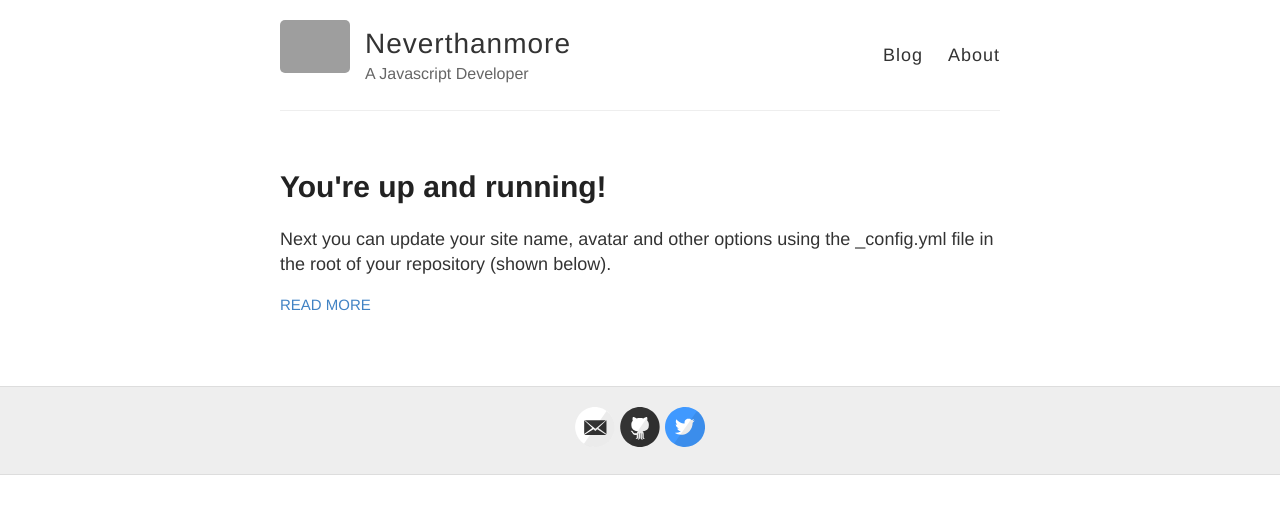
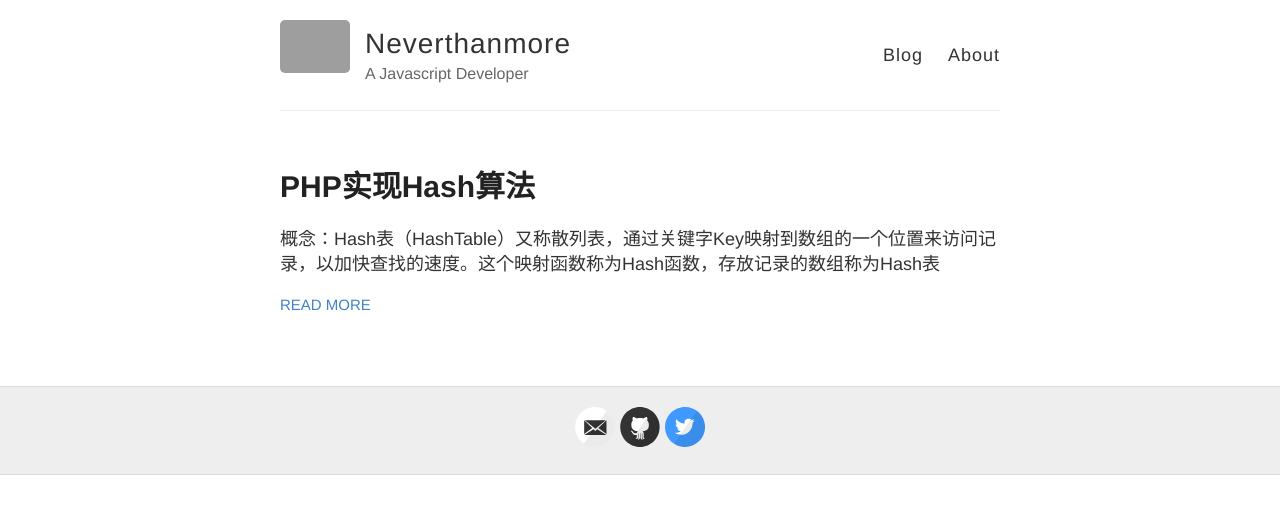
Before and after one commit to neverthanmore/neverthanmore.github.io, a Jekyll site: the page built from index.html, in a window 1280 px wide. Shown: the top 514 px of the page. Built offline with Jekyll 4.4.1, drawn with Linux system fonts in a browser that asks for light colours; grey boxes are pictures that could not be loaded.

Commit message:
第一篇博客

```diff
--- a/_config.yml
+++ b/_config.yml
@@ -47,7 +47,7 @@ url: https://neverthanmore.github.io
 # (http://yourusername.github.io/repository-name)
 # and NOT your User repository (http://yourusername.github.io)
 # then add in the baseurl here, like this: "/repository-name"
-baseurl: ""
+baseurl: "https://neverthanmore.github.io"
 
 #
 # !! You don't need to change any of the configuration flags below !!
--- a/_posts/2014-3-3-Hello-World.md
+++ /dev/null
@@ -1,10 +0,0 @@
----
-layout: post
-title: You're up and running!
----
-
-Next you can update your site name, avatar and other options using the _config.yml file in the root of your repository (shown below).
-
-![_config.yml]({{ site.baseurl }}/images/config.png)
-
-The easiest way to make your first post is to edit this one. Go into /_posts/ and update the Hello World markdown file. For more instructions head over to the [Jekyll Now repository](https://github.com/barryclark/jekyll-now) on GitHub.
--- /dev/null
+++ b/_posts/2015-12-14-php.md
@@ -0,0 +1,21 @@
+---
+layout: post
+title: PHP实现Hash算法
+---
+
+概念：Hash表（HashTable）又称散列表，通过关键字Key映射到数组的一个位置来访问记录，以加快查找的速度。这个映射函数称为Hash函数，存放记录的数组称为Hash表
+
+#### 直接取余法
+    用关键字k除以Hash表的大小m取余数：h(k) = k mod h
+
+#### 乘积取整法
+    用关键字k乘以一个常数A（0<A<1）,并且抽取kA的小数部分。然后用Hash表大小m乘以这个值，再取整数部分即可：h(k) = floor(m * (KA mod 1))
+
+#### 经典Hash算法Times33
+
+
+* 使用PHP实现Hash表
+![hash1]({{ site.baseurl }}/images/hash1.png)
+
+* Hash表冲突(拉链法)
+![hash2]({{ site.baseurl }}/images/hash2.png)
```
Also changed, not shown: images/hash1.png (added), images/hash2.png (added).
